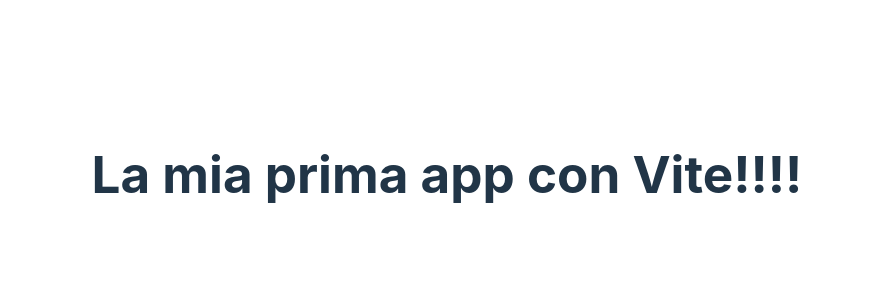
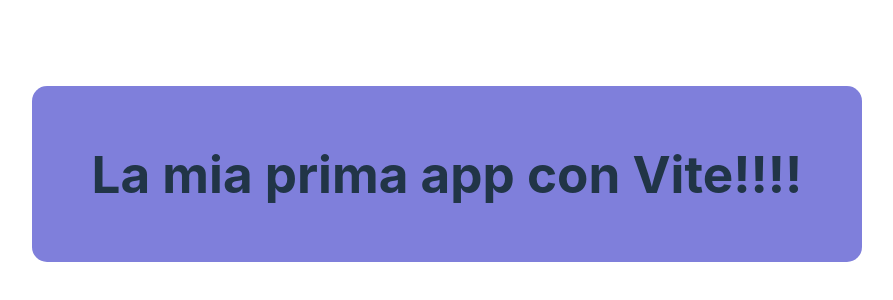
Before and after one commit to LucaFaedda/vite-hello-world, a Vue app in the folder hello_vite_project/: page / in a window 1280 px wide. Shown: the part 226-526 px from the top of the page, without its empty margins (193-1086 px from the left). Built offline with nearby package versions, Linux system fonts and the light colour scheme.

Commit message:
cambiato sfondo

```diff
--- a/hello_vite_project/src/components/AppTitle.vue
+++ b/hello_vite_project/src/components/AppTitle.vue
@@ -14,4 +14,9 @@ export default{
 </template>
 
 <style >
+h1{
+    padding: 60px;
+    background-color: rgba(10, 10, 187, 0.521);
+    border-radius: 15px;
+}
 </style>
```
